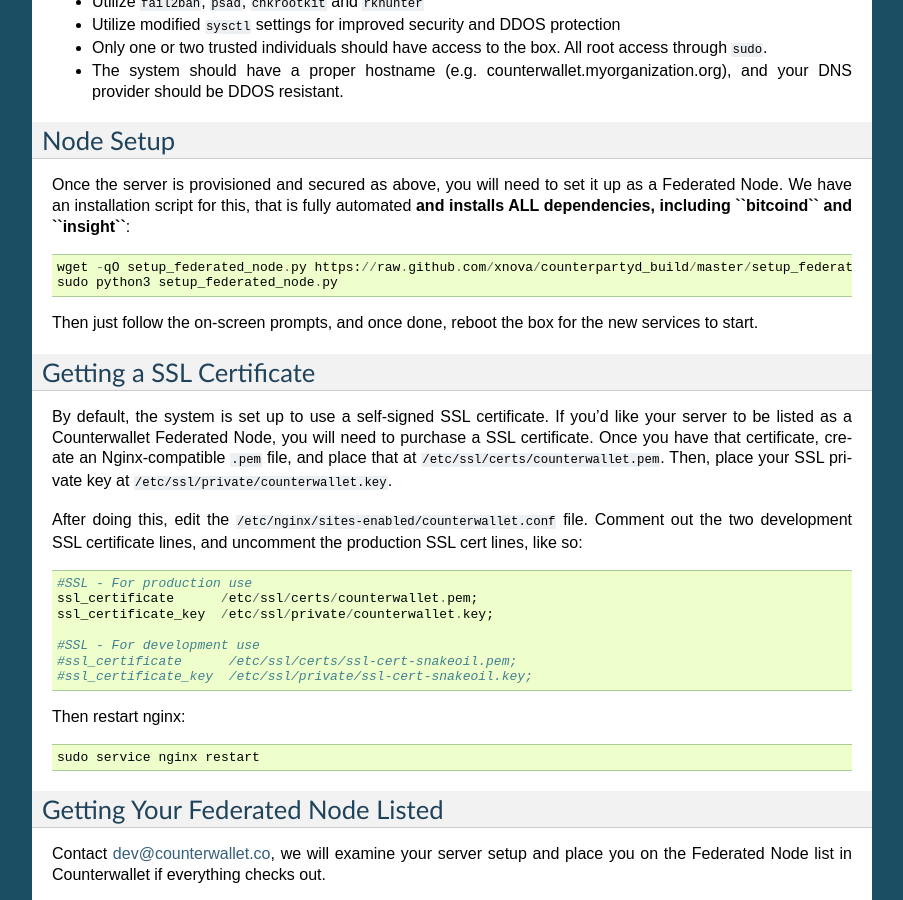
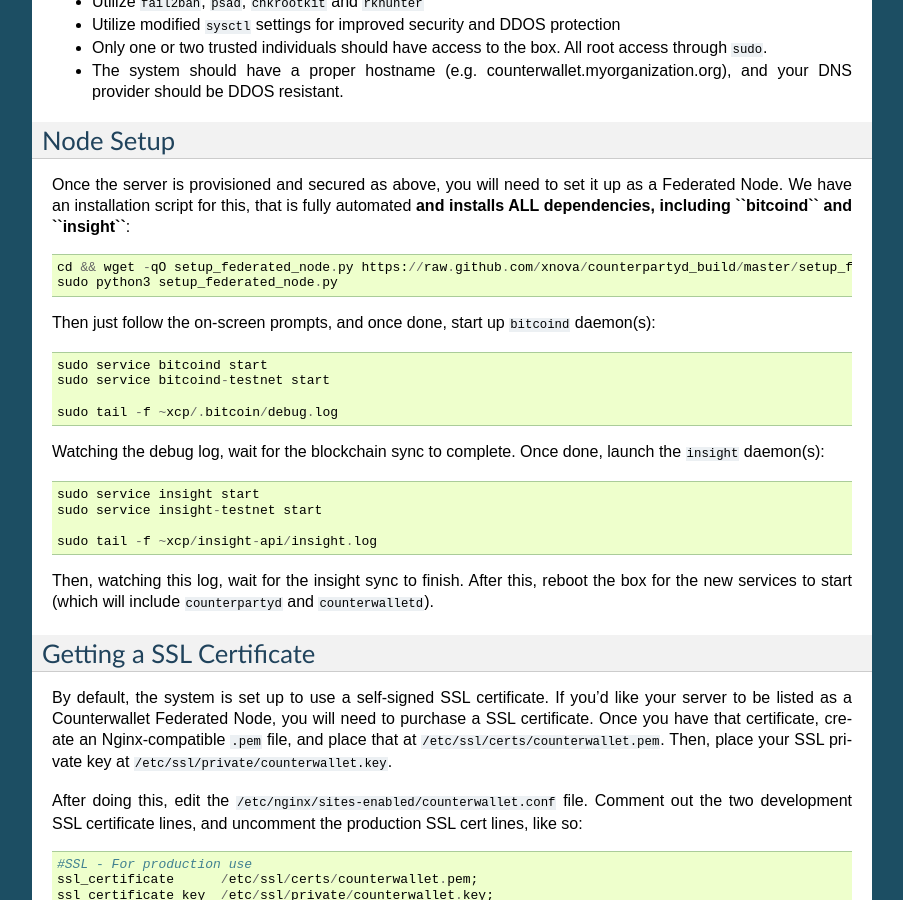
Before and after one commit to CounterpartyXCP/federatednode, a Sphinx documentation site: the page built from docs/SettingUpAFederatedNode.rst, in a window 1280 px wide and 900 px high, scrolled down 1873 px. Shown: the whole window, without its empty margins (198-1101 px from the left). Built offline with Sphinx 7.4.7, drawn with Linux system fonts in a browser that asks for light colours.

Commit message:
bug fixes and minor doc enhancements

```diff
--- a/docs/SettingUpAFederatedNode.rst
+++ b/docs/SettingUpAFederatedNode.rst
@@ -102,10 +102,25 @@
 Once the server is provisioned and secured as above, you will need to set it up as a Federated Node. We have an
 installation script for this, that is fully automated **and installs ALL dependencies, including ``bitcoind`` and ``insight``**::
 
-    wget -qO setup_federated_node.py https://raw.github.com/xnova/counterpartyd_build/master/setup_federated_node.py
+    cd && wget -qO setup_federated_node.py https://raw.github.com/xnova/counterpartyd_build/master/setup_federated_node.py
     sudo python3 setup_federated_node.py
 
-Then just follow the on-screen prompts, and once done, reboot the box for the new services to start.
+Then just follow the on-screen prompts, and once done, start up ``bitcoind`` daemon(s)::
+
+    sudo service bitcoind start
+    sudo service bitcoind-testnet start
+
+    sudo tail -f ~xcp/.bitcoin/debug.log
+
+Watching the debug log, wait for the blockchain sync to complete. Once done, launch the ``insight`` daemon(s)::
+
+    sudo service insight start
+    sudo service insight-testnet start
+
+    sudo tail -f ~xcp/insight-api/insight.log
+
+Then, watching this log, wait for the insight sync to finish. After this, reboot the box for the new services to start
+(which will include ``counterpartyd`` and ``counterwalletd``).
 
 
 Getting a SSL Certificate
--- a/setup.py
+++ b/setup.py
@@ -305,7 +305,9 @@
         runcmd("ln -sf %s/run.py /usr/local/bin/counterpartyd" % paths['base_path'])
         if with_counterwalletd:
             #make a short script to launch counterwallet
-            runcmd(r'''echo -e '#!/bin/sh\n%s/run.py counterwalletd "$@"' > /usr/local/bin/counterwalletd''' % paths['base_path'])
+            f = open("/usr/local/bin/counterwalletd", 'w')
+            f.write("#!/bin/sh\n%s/run.py counterwalletd \"$@\"" % paths['base_path'])
+            f.close()
             runcmd("chmod +x /usr/local/bin/counterwalletd")
     elif os.name == "nt":
         #create a batch script
```
Also changed, not shown: setup_federated_node.py (+14 -2 lines), 1 other file.
